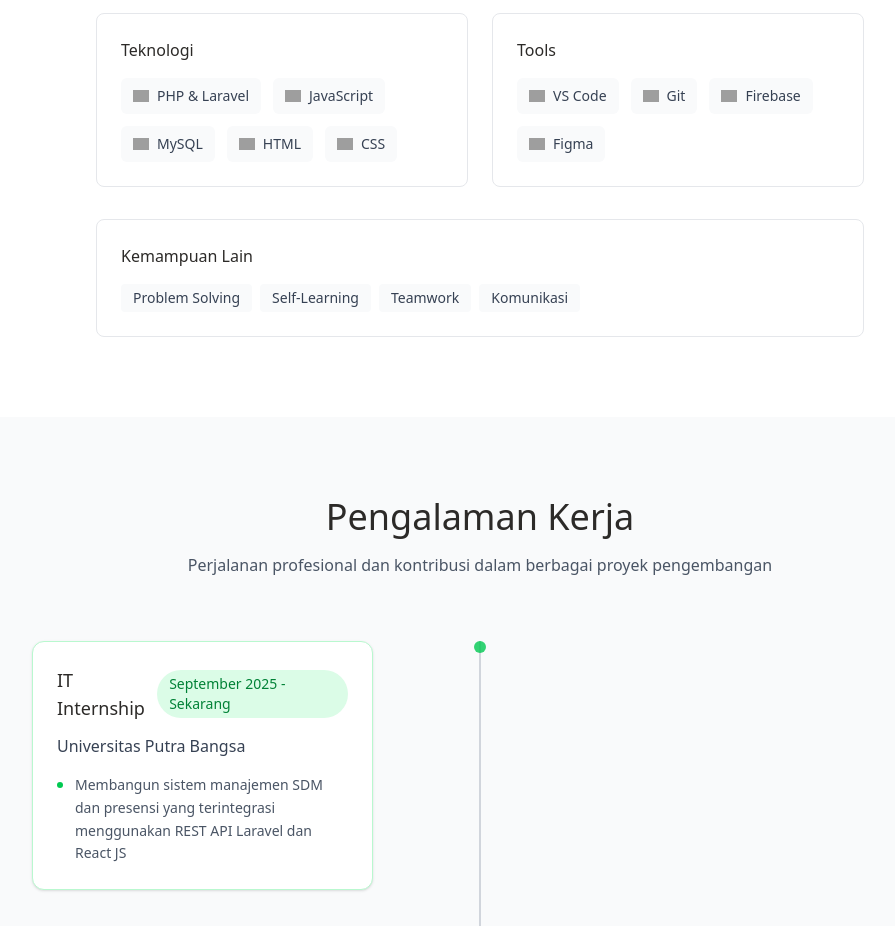
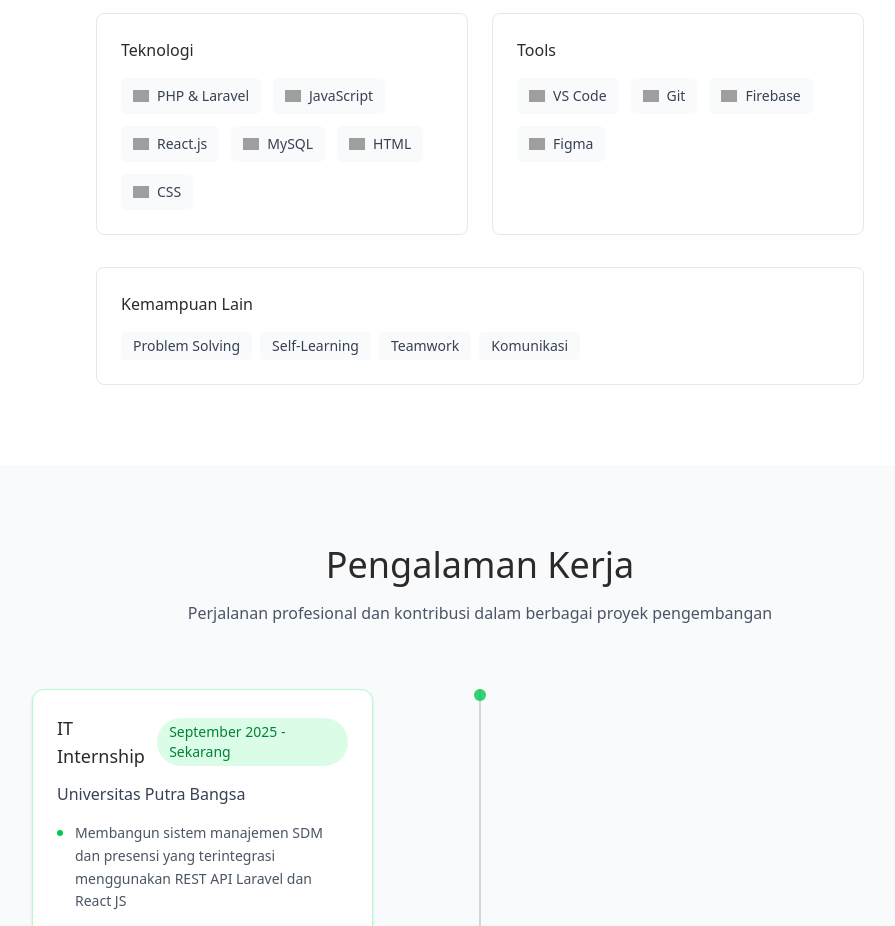
Before and after one commit to Ra1nixy/rainaldi.lol, a React (Vite) app: page / in a window 1280 px wide. Shown: the part 1440-2366 px from the top of the page, without its empty margins (160-1055 px from the left). Built offline with nearby package versions, Linux system fonts and the light colour scheme; grey boxes are pictures that could not be loaded.

Commit message:
penyesuaian sedikit

```diff
--- a/index.html
+++ b/index.html
@@ -2,7 +2,7 @@
 <html lang="en">
   <head>
     <meta charset="UTF-8" />
-    <link rel="icon" type="image/png" href="/img/rainixy.png" />
+<link rel="icon" type="image/png" href="/img/rainixy.png" sizes="34x48" />
     <meta name="viewport" content="width=device-width, initial-scale=1.0" />
     <link href="/src/index.css" rel="stylesheet">
     <title>Ra1nixy</title>
--- a/src/components/Projects.tsx
+++ b/src/components/Projects.tsx
@@ -1,12 +1,32 @@
 const Projects = () => {
   const technicalSkills = {
     programming: [
-      { name: 'PHP & Laravel', icon: 'https://cdn.jsdelivr.net/gh/devicons/devicon/icons/php/php-original.svg' },
-      { name: 'JavaScript', icon: 'https://cdn.jsdelivr.net/gh/devicons/devicon/icons/javascript/javascript-original.svg' },
-      { name: 'MySQL', icon: 'https://cdn.jsdelivr.net/gh/devicons/devicon/icons/mysql/mysql-original.svg' },
-      { name: 'HTML', icon: 'https://cdn.jsdelivr.net/gh/devicons/devicon/icons/html5/html5-original.svg' },
-      { name: 'CSS', icon: 'https://cdn.jsdelivr.net/gh/devicons/devicon/icons/css3/css3-original.svg' }
+      {
+        name: 'PHP & Laravel',
+        icon: 'https://cdn.jsdelivr.net/gh/devicons/devicon/icons/php/php-original.svg'
+      },
+      {
+        name: 'JavaScript',
+        icon: 'https://cdn.jsdelivr.net/gh/devicons/devicon/icons/javascript/javascript-original.svg'
+      },
+      {
+        name: 'React.js',
+        icon: 'https://cdn.jsdelivr.net/gh/devicons/devicon/icons/react/react-original.svg'
+      },
+      {
+        name: 'MySQL',
+        icon: 'https://cdn.jsdelivr.net/gh/devicons/devicon/icons/mysql/mysql-original.svg'
+      },
+      {
+        name: 'HTML',
+        icon: 'https://cdn.jsdelivr.net/gh/devicons/devicon/icons/html5/html5-original.svg'
+      },
+      {
+        name: 'CSS',
+        icon: 'https://cdn.jsdelivr.net/gh/devicons/devicon/icons/css3/css3-original.svg'
+      }
     ],
+
     tools: [
       { name: 'VS Code', icon: 'https://cdn.jsdelivr.net/gh/devicons/devicon/icons/vscode/vscode-original.svg' },
       { name: 'Git', icon: 'https://cdn.jsdelivr.net/gh/devicons/devicon/icons/git/git-original.svg' },
```
Also changed, not shown: src/components/Navbar.tsx (+0 -21 lines).
